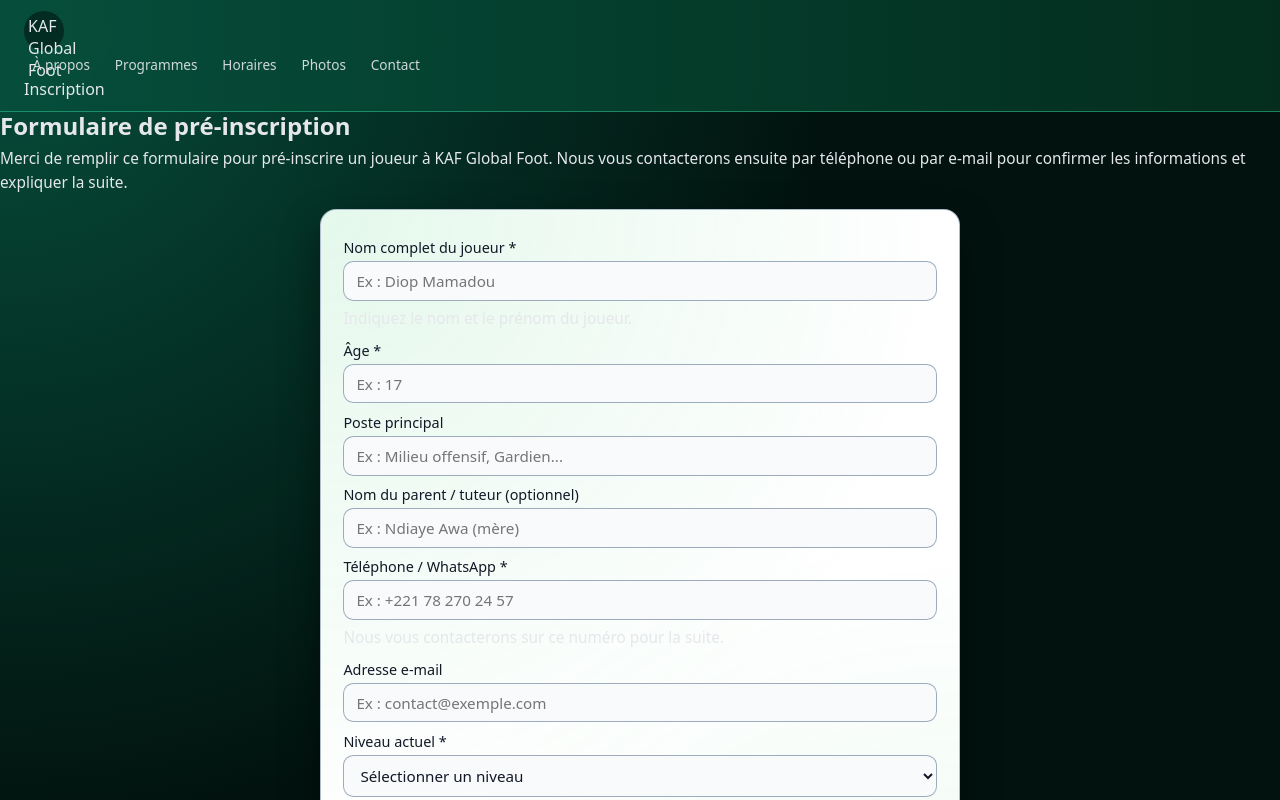
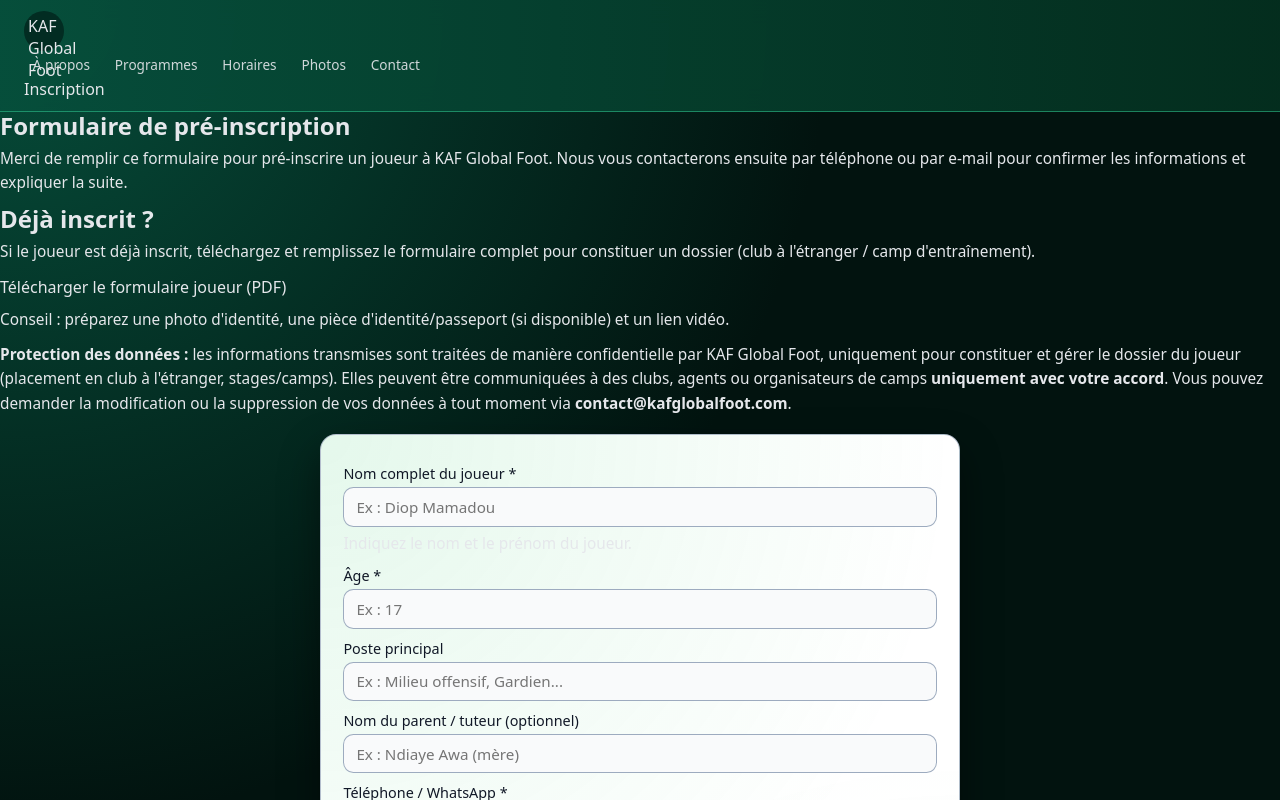
Before and after one commit to meliusmum-sketch/KAF-GLOBAL-FOOT, a Next.js app: page /inscription in a window 1280 px wide. Shown: the top 800 px of the page. Built offline with nearby package versions, Linux system fonts and the light colour scheme.

Commit message:
Update contact details and add form instructions

```diff
--- a/pages/inscription.js
+++ b/pages/inscription.js
@@ -1,4 +1,3 @@
-
 import Head from "next/head";
 import Link from "next/link";
 
@@ -46,12 +45,44 @@ export default function Inscription() {
               e-mail pour confirmer les informations et expliquer la suite.
             </p>
 
+            {/* BLOC : DÉJÀ INSCRIT */}
+            <div className="form-card" style={{ marginBottom: 18 }}>
+              <h2 style={{ marginTop: 0 }}>Déjà inscrit ?</h2>
+              <p style={{ marginBottom: 12 }}>
+                Si le joueur est déjà inscrit, téléchargez et remplissez le
+                formulaire complet pour constituer un dossier (club à
+                l&apos;étranger / camp d&apos;entraînement).
+              </p>
+
+              <a
+                href="/downloads/KAF_Global_Foot_Player_Form_Final.pdf"
+                className="btn-principal"
+                target="_blank"
+                rel="noopener noreferrer"
+                style={{ display: "inline-block", textDecoration: "none" }}
+              >
+                Télécharger le formulaire joueur (PDF)
+              </a>
+
+              <p className="form-small-note" style={{ marginTop: 10 }}>
+                Conseil : préparez une photo d&apos;identité, une pièce
+                d&apos;identité/passeport (si disponible) et un lien vidéo.
+              </p>
+
+              <p className="form-small-note" style={{ marginTop: 8 }}>
+                <strong>Protection des données :</strong> les informations
+                transmises sont traitées de manière confidentielle par KAF
+                Global Foot, uniquement pour constituer et gérer le dossier du
+                joueur (placement en club à l&apos;étranger, stages/camps). Elles
+                peuvent être communiquées à des clubs, agents ou organisateurs
+                de camps <strong>uniquement avec votre accord</strong>. Vous
+                pouvez demander la modification ou la suppression de vos données
+                à tout moment via <strong>contact@kafglobalfoot.com</strong>.
+              </p>
+            </div>
+
             <div className="form-card">
-              <form
-                method="POST"
-                action="/api/inscription"
-                className="form-grid"
-              >
+              <form method="POST" action="/api/inscription" className="form-grid">
                 {/* Identité du joueur */}
                 <div className="form-field">
                   <label htmlFor="nom">Nom complet du joueur *</label>
@@ -111,7 +142,7 @@ export default function Inscription() {
                       id="telephone"
                       name="telephone"
                       type="tel"
-                      placeholder="Ex : +221 78 270 24 57"
+                      placeholder="Ex : +221 783616382"
                       required
                     />
                     <p className="form-help">
@@ -190,11 +221,16 @@ export default function Inscription() {
         <footer className="site-footer">
           <p>© 2025 KAF Global Foot. Tous droits réservés.</p>
           <p>Site développé avec Next.js &amp; déployé sur Vercel.</p>
+          <p>
+            <a href="/confidentialite" style={{ textDecoration: "underline" }}>
+              Politique de confidentialité
+            </a>
+          </p>
         </footer>
 
         {/* BOUTON WHATSAPP FLOTTANT */}
         <a
-          href="https://wa.me/221782702457"
+          href="https://wa.me/221783616382"
           className="whatsapp-button"
           target="_blank"
           rel="noopener noreferrer"
```
